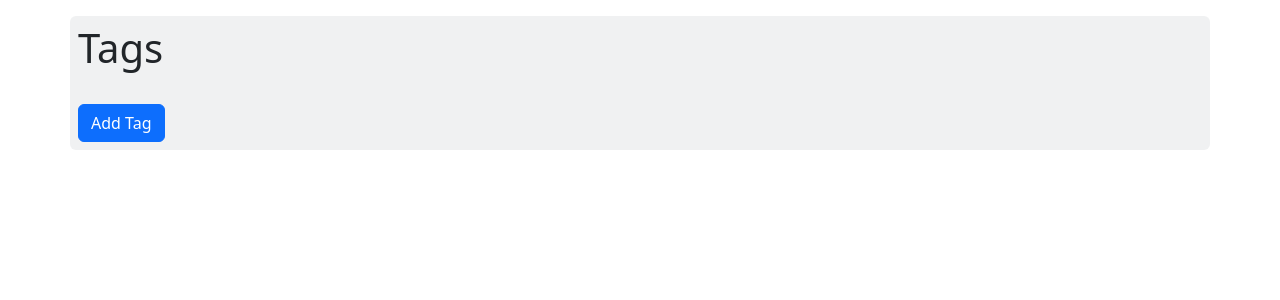
After one commit to chunmeifiona/23_1_blogly, a Flask app: page /tags in a window 1280 px wide. The commit adds this page. Shown: the top 300 px of the page. Run offline with Flask 2, Linux system fonts and the light colour scheme; data that the repository does not hold is empty.

Commit message:
add tag route

```diff
--- a/app.py
+++ b/app.py
@@ -3,7 +3,7 @@
 import telnetlib
 from flask import Flask, request, render_template, redirect
 from flask_debugtoolbar import DebugToolbarExtension
-from models import db, connect_db, User, Post
+from models import Tag, db, connect_db, User, Post, Tag, PostTag
 
 app = Flask(__name__)
 app.config['SQLALCHEMY_DATABASE_URI'] = 'postgresql:///blogly'
@@ -86,7 +86,8 @@ def delete_user(user_id):
 def show_add_post_form(user_id):
     """Show form to add a post for that user."""
     user = User.query.get_or_404(user_id)
-    return render_template("post_form.html", user=user)
+    tags = Tag.query.all()
+    return render_template("post_form.html", user=user, tags=tags)
 
 @app.route('/users/<int:user_id>/posts/new', methods=["POST"])
 def add_post(user_id):
@@ -110,7 +111,8 @@ def show_post(post_id):
 def show_edit_post_form(post_id):
     """Show a post."""
     post = Post.query.get_or_404(post_id)
-    return render_template("post_edit.html", post=post)
+    tags = Tag.query.all()
+    return render_template("post_edit.html", post=post, tags=tags)
 
 @app.route('/posts/<int:post_id>/edit', methods=["POST"])
 def edit_post(post_id):
@@ -131,3 +133,57 @@ def delete_post(post_id):
     db.session.commit()
 
     return redirect(f"/users/{post.user_id}")
+
+##***************************************tag route******************************************
+
+@app.route('/tags')
+def show_all_tags():
+    """Lists all tags, with links to the tag detail page."""
+    tags = Tag.query.all()
+    return render_template("tags.html", tags=tags)
+
+@app.route('/tags/new')
+def show_tag_form():
+    """Shows a form to add a new tag."""
+    return render_template("tag_form.html")
+
+@app.route('/tags/new', methods=["POST"])
+def add_tag():
+    """Process add form, adds tag, and redirect to tag list."""
+    name = request.form["tag"]
+    newTag = Tag(name=name)
+
+    db.session.add(newTag)
+    db.session.commit()
+    return redirect("/tags")
+
+@app.route('/tags/<int:tag_id>')
+def show_tag(tag_id):
+    """Show detail about a tag. Have links to edit form and to delete."""
+    tag = Tag.query.get_or_404(tag_id)
+    return render_template("tag_details.html", tag=tag)
+
+@app.route('/tags/<int:tag_id>/edit')
+def show_edit_tag_form(tag_id):
+    """Show edit form for a tag."""
+    tag = Tag.query.get_or_404(tag_id)
+    return render_template("tag_edit.html", tag=tag)
+
+@app.route('/tags/<int:tag_id>/edit', methods=["POST"])
+def edit_tag(tag_id):
+    """Process edit form, edit tag, and redirects to the tags list.."""
+    tag = Tag.query.get_or_404(tag_id)
+    tag.name = request.form["tag"]
+
+    db.session.add(tag)
+    db.session.commit()
+    return redirect("/tags")
+
+@app.route('/tags/<int:tag_id>/delete', methods=["POST"])
+def delete_tag(tag_id):
+    """Delete the post."""
+    tag = Tag.query.get_or_404(tag_id)
+    db.session.delete(tag)
+    db.session.commit()
+
+    return redirect("/tags")
--- /dev/null
+++ b/templates/tags.html
@@ -0,0 +1,12 @@
+{% extends 'base.html' %}
+
+{% block content %}
+<h1>Tags</h1>
+<ul class="list-group">
+    {% for tag in tags %}
+    <li class="list-group-item"><a href="/tags/{{tag.id}}" style="text-decoration:none">{{tag.name}}</a></li>
+    {% endfor %}
+</ul>
+<br>
+<a href="/tags/new"><button type="button" class="btn btn-primary">Add Tag</button></a>
+{% endblock %}
```
Also changed, not shown: models.py (+20 -0 lines), templates/post_details.html (+9 -0 lines), templates/post_edit.html (+7 -0 lines), templates/post_form.html (+9 -0 lines), templates/tag_details.html (added, +23 -0 lines), templates/tag_edit.html (added, +18 -0 lines), templates/tag_form.html (added, +18 -0 lines).
